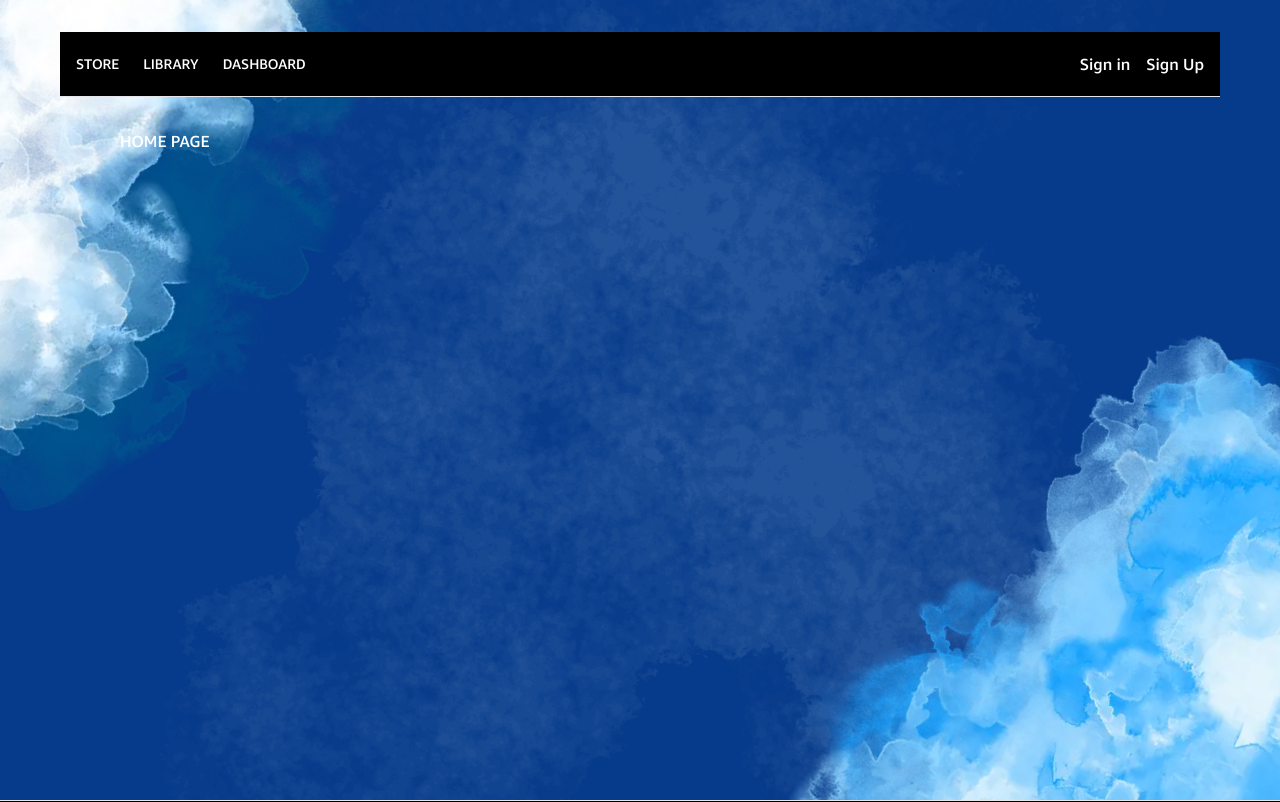
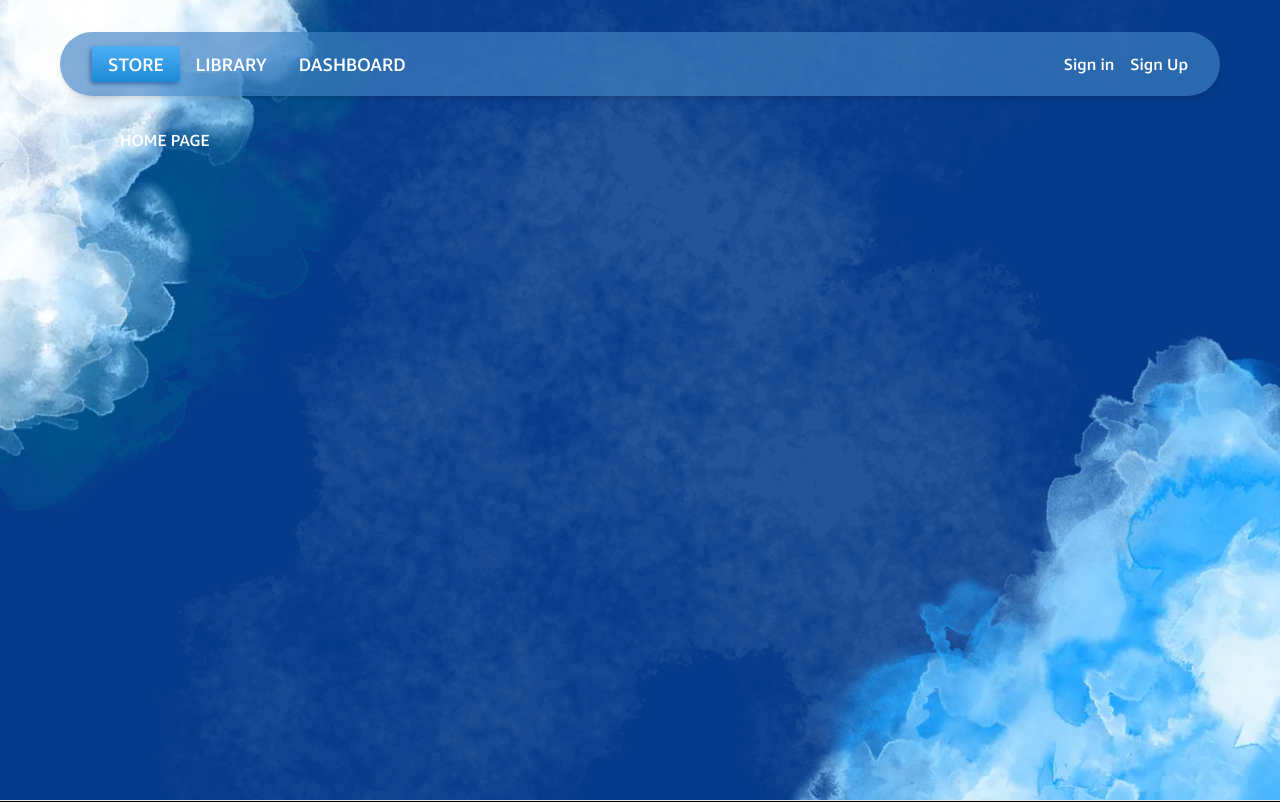
Before and after one commit to rkmiller131/geneva, a Next.js app: page / in a window 1280 px wide. Shown: the top 802 px of the page. Built offline with nearby package versions, Linux system fonts and the light colour scheme; a web font is replaced by a local one.

Commit message:
navbar list items styled

```diff
--- a/app/globals.css
+++ b/app/globals.css
@@ -3,15 +3,23 @@
 :root {
   --background: #063B8B;
   --foreground: #fff;
+  --primary: #4081C4;
+  --secondary: #0B41A6;
+  --accent: #48BFF0;
 }
 
 @theme inline {
   --color-background: var(--background);
   --color-foreground: var(--foreground);
+  --color-accent: var(--accent);
   --font-logo: var(--font-sansation);
   --font-header: var(--font-martel-sans);
   --font-body: var(--font-libre-franklin);
   --font-callout: var(--font-ember);
+}
+
+.gradient-sky {
+  @apply bg-gradient-to-b from-[#4BAFF4] to-[#1C8AD8];
 }
 
 body {
--- a/components/layout/Navbar.tsx
+++ b/components/layout/Navbar.tsx
@@ -1,39 +1,39 @@
+"use client";
+
 import Link from "next/link";
+import { usePathname } from "next/navigation";
 
 export default function Navbar() {
+  const currentRoute = usePathname();
+
+  const navLinks = [
+    { href: "/", label: "STORE" },
+    { href: "/library", label: "LIBRARY" },
+    { href: "/dashboard", label: "DASHBOARD" },
+  ];
+
   return (
-    <header className="border-b border-gray-200 dark:border-dark-border-subtle bg-black dark:bg-dark-base">
-      <div className="container mx-auto flex h-16 items-center justify-between px-4">
+    <header className="shadow-md bg-[rgba(64,129,196,0.65)] rounded-full">
+      <div className="container mx-auto flex h-16 items-center justify-between px-8">
         <div className="flex items-center gap-8">
-          <nav className="hidden md:flex gap-6">
-            <Link
-              href="/"
-              className="text-sm font-medium hover:text-purple-600"
-            >
-              STORE
-            </Link>
-            <Link
-              href="/library"
-              className="text-sm font-medium hover:text-purple-600"
-            >
-              LIBRARY
-            </Link>
-            <Link
-              href="/dashboard"
-              className="text-sm font-medium hover:text-purple-600"
-            >
-              DASHBOARD
-            </Link>
+          <nav className="flex">
+            {navLinks.map(({ href, label }) => (
+              <Link
+                key={href}
+                href={href}
+                className={`text-lg font-ember px-4 py-1 rounded-sm ${
+                  currentRoute === href ? 'gradient-sky drop-shadow-[-2px_2px_2px_rgba(0,49,128,0.5)]' : 'hover:text-[var(--color-accent)]'
+                }`}
+              >
+                {label}
+              </Link>
+            ))}
           </nav>
         </div>
         <div className="flex items-center gap-4">
           <div className="flex items-center space-x-4">
-            <Link href="/sign-in">
-              Sign in
-            </Link>
-            <Link href="/sign-up">
-              Sign Up
-            </Link>
+            <Link href="/sign-in">Sign in</Link>
+            <Link href="/sign-up">Sign Up</Link>
           </div>
         </div>
       </div>
```
